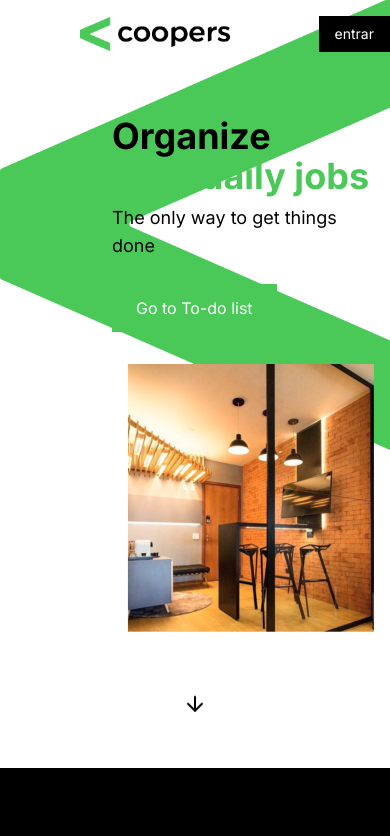
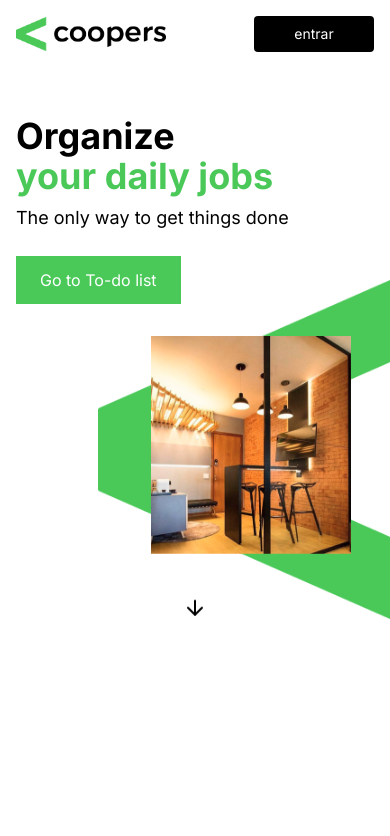
Before and after one commit to PedroRoza/coopers-page, a Next.js app: page / in a window 390 px wide. Shown: the top 836 px of the page. Built offline with nearby package versions, Linux system fonts and the light colour scheme.

Commit message:
correcao de display

```diff
--- a/components/Header.tsx
+++ b/components/Header.tsx
@@ -10,19 +10,27 @@ export default function Header() {
   const [showRegister, setShowRegister] = useState(false)
 
   return (
-    <header className="w-full py-4 md:px-8 flex justify-between items-center z-10">
-      <div className="logo pl-20">
-        <Image src="/logo.png" alt="Coopers Logo" width={150} height={40} className="h-auto" />
+    <header className="w-full py-4 px-4 md:px-8 flex justify-between items-center z-10">
+      {/* Div da logo - pl-20 apenas em md+ */}
+      <div className="logo pl-0 md:pl-20">
+        <Image
+          src="/logo.png"
+          alt="Coopers Logo"
+          width={150}
+          height={40}
+          className="h-auto"
+        />
       </div>
+
       <button
         onClick={() => setShowLogin(true)}
-        className="bg-black text-white px-4 py-2 text-sm hover:bg-gray-800 focus:outline-none focus:ring-2 focus:ring-green-500"
+        className="bg-black text-white px-4 py-2 text-sm rounded hover:bg-gray-800 focus:outline-none focus:ring-2 focus:ring-green-500 w-[120px]"
         aria-label="Entrar"
-        style={{ width: "120px !important" }}
       >
         entrar
       </button>
 
+      {/* Dialogs */}
       {showLogin && (
         <LoginDialog
           onClose={() => setShowLogin(false)}
--- a/components/Hero.tsx
+++ b/components/Hero.tsx
@@ -1,10 +1,10 @@
-import Image from "next/image"
-import Link from "next/link"
+import Image from "next/image";
+import Link from "next/link";
 
 export default function Hero() {
   return (
-    <section className="relative w-full bg-white">
-      <div className="-top-[70px] h-screen absolute right-0">
+    <section className="relative w-full h-screen bg-white">
+      <div className="md:-top-[70px] hidden sm:block h-screen absolute right-0">
         <div className="z-0">
           <Image
             src="/BG.png"
@@ -16,8 +16,8 @@ export default function Hero() {
         </div>
       </div>
       <div className="container mx-auto px-4 py-12 md:py-16 flex flex-col md:flex-row items-center">
-        <div className="w-full md:w-1/2 z-10 pl-24">
-          <h1 className="text-4xl md:text-5xl font-bold mb-2">
+        <div className="w-full md:w-1/2 z-10 md:pl-24">
+          <h1 className="text-4xl md:text-5xl  font-bold mb-2">
             Organize
             <span className="block text-green-500">your daily jobs</span>
           </h1>
@@ -32,13 +32,25 @@ export default function Hero() {
         </div>
         <div className="w-full md:w-1/2 mt-8 md:mt-0 flex items-center justify-center h-1/2">
           <div className="z-20 w-full h-full flex justify-center pl-28">
+            <div className="block md:hidden w-3/4 absolute right-0 ">
+              <div className="z-0 relative right-0 -top-14 w-full ">
+                <Image
+                  src="/BG.png"
+                  alt="Modern apartment interior"
+                  width={400}
+                  height={300}
+                  className="object-cover"
+                />
+              </div>
+            </div>
+            <div className="object-cover w-[200px] h-[200px] md:w-[400px] md:h-[300px] z-10">
               <Image
                 src="/foto.png"
                 alt="Modern apartment interior"
                 width={400}
                 height={300}
-      className="object-cover max-w-full max-h-full"
               />
+            </div>
           </div>
         </div>
       </div>
@@ -62,5 +74,5 @@ export default function Hero() {
         </svg>
       </div>
     </section>
-  )
+  );
 }
```
Lines whose indentation alone changed are shown as unchanged.
